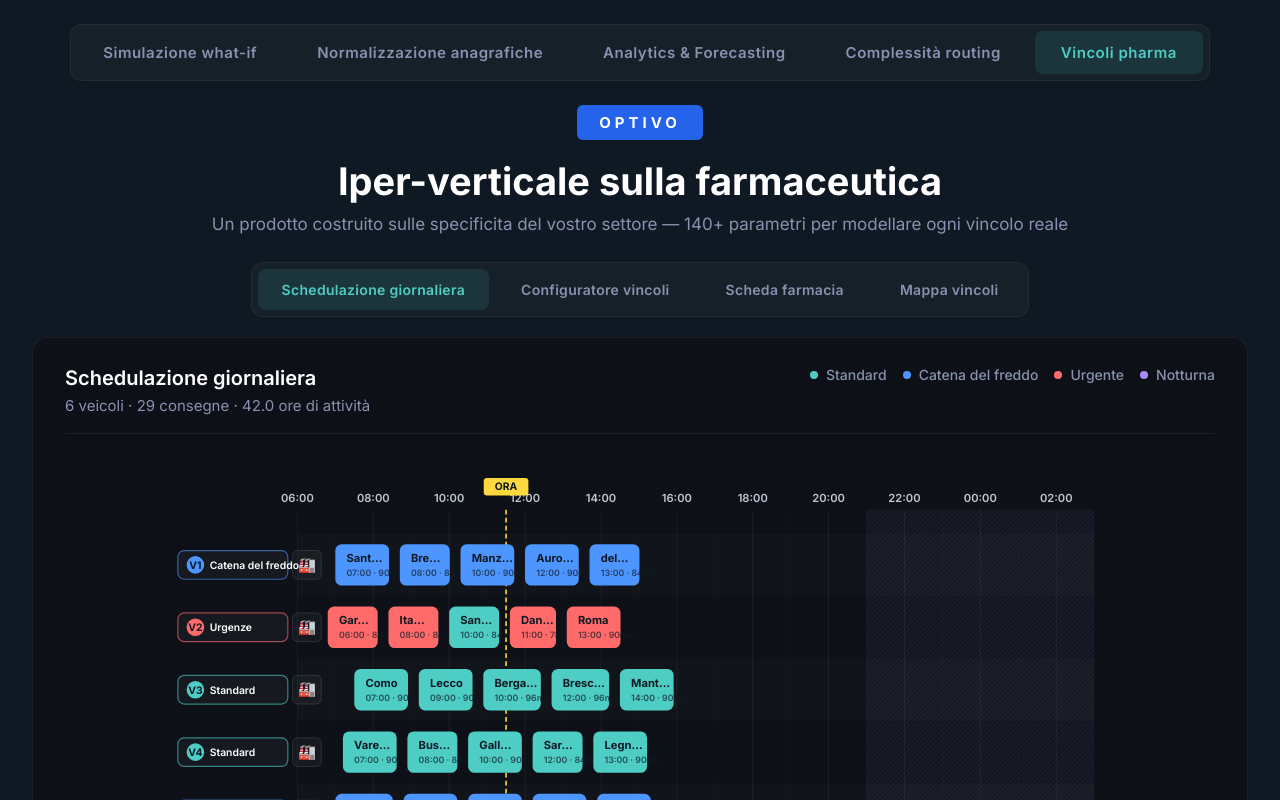
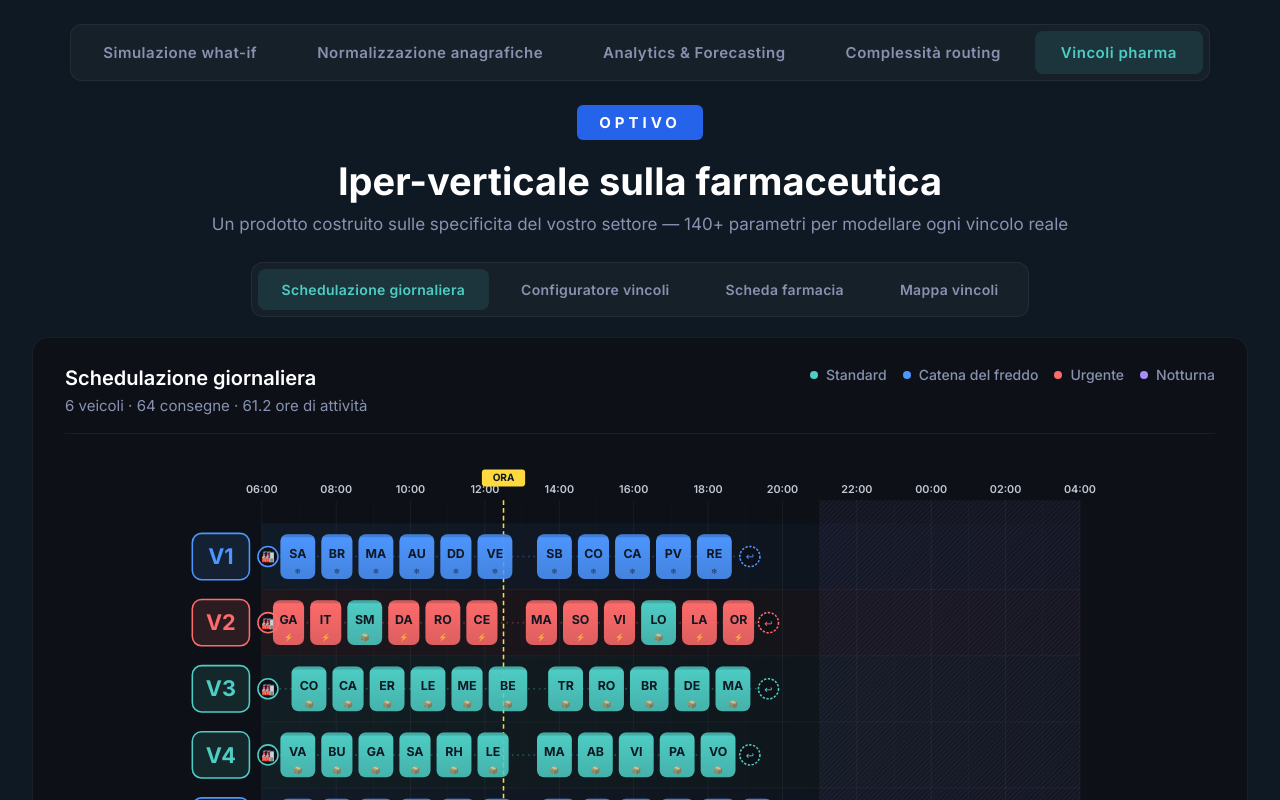
Before and after one commit to maupiredda/what-if-simulator, a React (Vite) app: page / in a window 1280 px wide. Both pictures are taken after a click on the button "Vincoli pharma". Shown: the top 800 px of the page. Built offline with nearby package versions, Linux system fonts and the light colour scheme.

Commit message:
Improve Gantt visuals: lane backgrounds, hub markers, initials chips, fuller schedule

```diff
--- a/src/PharmaVertical.jsx
+++ b/src/PharmaVertical.jsx
@@ -11,21 +11,22 @@ import {
 // ─── 1. Timeline (Gantt) ─────────────────────────────────────────
 function GanttTimeline() {
   const W = 1200
-  const H = 620
-  const padL = 170
+  const H = 640
+  const padL = 110
   const padR = 30
-  const padT = 100
-  const padB = 50
+  const padT = 90
+  const padB = 36
 
   const startHour = 6
-  const endHour = 27 // 03:00 del giorno dopo
+  const endHour = 28 // 04:00 del giorno dopo
   const hourW = (W - padL - padR) / (endHour - startHour)
   const rowH = (H - padT - padB) / ganttVehicles.length
-  const blockH = 52
-  const nowHour = 11.5 // ora corrente fittizia per l'indicatore
+  const blockH = Math.min(58, rowH * 0.78)
+  const nowHour = 12.5 // ora corrente fittizia per l'indicatore
 
   const xFor = (h) => padL + (h - startHour) * hourW
-  const yFor = (i) => padT + i * rowH + (rowH - blockH) / 2
+  const rowYCenter = (i) => padT + i * rowH + rowH / 2
+  const yFor = (i) => rowYCenter(i) - blockH / 2
 
   const formatHour = (h) => {
     const hh = Math.floor(h % 24)
@@ -38,6 +39,14 @@ function GanttTimeline() {
     (acc, v) => acc + v.deliveries.reduce((s, d) => s + d.duration, 0),
     0
   )
+
+  // Helper per estrarre le iniziali della farmacia per un mini-marker
+  const initials = (name) => {
+    const cleaned = name.replace(/^(Osp\.?|F\.?|G\.M\.?|P\.S\.?)\s*/, '')
+    const parts = cleaned.split(/[\s.]+/).filter(Boolean)
+    if (parts.length === 1) return parts[0].slice(0, 2).toUpperCase()
+    return (parts[0][0] + parts[1][0]).toUpperCase()
+  }
 
   return (
     <div className="chart-card">
@@ -62,11 +71,23 @@ function GanttTimeline() {
         <defs>
           <pattern id="diag-night" width="6" height="6" patternUnits="userSpaceOnUse">
             <rect width="6" height="6" fill="rgba(167, 139, 250, 0.04)" />
-            <line x1="0" y1="6" x2="6" y2="0" stroke="rgba(167, 139, 250, 0.12)" strokeWidth="1" />
+            <line x1="0" y1="6" x2="6" y2="0" stroke="rgba(167, 139, 250, 0.14)" strokeWidth="1" />
           </pattern>
+          {ganttVehicles.map((v, i) => (
+            <linearGradient key={`lane-${i}`} id={`lane-${i}`} x1="0" x2="1" y1="0" y2="0">
+              <stop offset="0%" stopColor={v.typeColor} stopOpacity="0.07" />
+              <stop offset="100%" stopColor={v.typeColor} stopOpacity="0.01" />
+            </linearGradient>
+          ))}
+          {Object.entries(ganttTypes).map(([key, t]) => (
+            <linearGradient key={`grad-${key}`} id={`grad-${key}`} x1="0" x2="0" y1="0" y2="1">
+              <stop offset="0%" stopColor={t.color} stopOpacity="1" />
+              <stop offset="100%" stopColor={t.color} stopOpacity="0.85" />
+            </linearGradient>
+          ))}
         </defs>
 
-        {/* Background notturno (21:00 - 06:00) */}
+        {/* Background notturno (21:00 - 06:00 next day) */}
         <rect
           x={xFor(21)}
           y={padT - 30}
@@ -106,6 +127,31 @@ function GanttTimeline() {
           )
         })}
 
+        {/* Vehicle lanes (background) */}
+        {ganttVehicles.map((veh, i) => (
+          <rect
+            key={`lane-bg-${i}`}
+            x={padL}
+            y={padT + i * rowH}
+            width={W - padL - padR}
+            height={rowH}
+            fill={`url(#lane-${i})`}
+          />
+        ))}
+
+        {/* Lane separators */}
+        {ganttVehicles.map((_, i) => (
+          <line
+            key={`sep-${i}`}
+            x1={padL}
+            x2={W - padR}
+            y1={padT + (i + 1) * rowH}
+            y2={padT + (i + 1) * rowH}
+            stroke="rgba(255,255,255,0.05)"
+            strokeWidth="1"
+          />
+        ))}
+
         {/* Linea ora corrente */}
         <line
           x1={xFor(nowHour)}
@@ -136,74 +182,60 @@ function GanttTimeline() {
           ORA
         </text>
 
-        {/* Vehicle rows */}
-        {ganttVehicles.map((veh, i) => (
+        {/* Vehicle rows content */}
+        {ganttVehicles.map((veh, i) => {
+          const cy = rowYCenter(i)
+          const firstStart = veh.deliveries[0].start
+          const lastDelivery = veh.deliveries[veh.deliveries.length - 1]
+          const lastEnd = lastDelivery.start + lastDelivery.duration
+          const hubReturn = veh.hubReturn || lastEnd
+
+          return (
             <g key={veh.id}>
-            {/* Row hover band */}
+              {/* Vehicle big number badge on the left */}
               <rect
-              x={padL}
-              y={padT + i * rowH}
-              width={W - padL - padR}
-              height={rowH}
-              fill={i % 2 === 0 ? 'rgba(255,255,255,0.015)' : 'transparent'}
-            />
-            {/* Vehicle label badge */}
-            <rect
-              x={padL - 150}
-              y={yFor(i) + (blockH - 36) / 2}
-              width="138"
-              height="36"
-              rx="8"
-              fill="rgba(255,255,255,0.04)"
+                x={20}
+                y={cy - 30}
+                width="74"
+                height="60"
+                rx="12"
+                fill={veh.typeColor}
+                fillOpacity="0.12"
                 stroke={veh.typeColor}
-              strokeWidth="1.5"
-              strokeOpacity="0.6"
-            />
-            <circle
-              cx={padL - 150 + 22}
-              cy={yFor(i) + blockH / 2}
-              r="11"
-              fill={veh.typeColor}
+                strokeWidth="2"
               />
               <text
-              x={padL - 150 + 22}
-              y={yFor(i) + blockH / 2 + 5}
-              fill="#0F1923"
-              fontSize="13"
+                x={57}
+                y={cy + 10}
+                fill={veh.typeColor}
+                fontSize="28"
                 fontWeight="800"
                 textAnchor="middle"
                 fontFamily="Inter, sans-serif"
               >
                 {veh.id}
               </text>
+
+              {/* Driving line under the blocks (start hub → last block → return) */}
+              <line
+                x1={xFor(startHour) + 16}
+                x2={xFor(hubReturn) - 4}
+                y1={cy}
+                y2={cy}
+                stroke={veh.typeColor}
+                strokeOpacity="0.35"
+                strokeWidth="2"
+                strokeDasharray="2 5"
+              />
+
+              {/* Hub start icon */}
+              <g>
+                <circle cx={xFor(startHour) + 8} cy={cy} r="13" fill="#0d1117" stroke={veh.typeColor} strokeWidth="2" />
                 <text
-              x={padL - 150 + 40}
-              y={yFor(i) + blockH / 2 + 5}
-              fill="#ffffff"
-              fontSize="13"
-              fontWeight="600"
-              fontFamily="Inter, sans-serif"
-            >
-              {veh.typeLabel}
-            </text>
-
-            {/* Hub start */}
-            <g>
-              <rect
-                x={xFor(startHour) - 6}
-                y={yFor(i) + (blockH - 36) / 2}
-                width="36"
-                height="36"
-                rx="6"
-                fill="rgba(255,255,255,0.04)"
-                stroke="rgba(255,255,255,0.15)"
-                strokeWidth="1"
-              />
-              <text
-                x={xFor(startHour) + 12}
-                y={yFor(i) + blockH / 2 + 6}
-                fill="#c0c8d4"
-                fontSize="18"
+                  x={xFor(startHour) + 8}
+                  y={cy + 5}
+                  fill={veh.typeColor}
+                  fontSize="14"
                   textAnchor="middle"
                   fontFamily="Inter, sans-serif"
                 >
@@ -211,49 +243,77 @@ function GanttTimeline() {
                 </text>
               </g>
 
+              {/* Hub return icon */}
+              <g>
+                <circle cx={xFor(hubReturn) + 6} cy={cy} r="13" fill="#0d1117" stroke={veh.typeColor} strokeWidth="2" strokeDasharray="3 2" />
+                <text
+                  x={xFor(hubReturn) + 6}
+                  y={cy + 5}
+                  fill={veh.typeColor}
+                  fontSize="13"
+                  textAnchor="middle"
+                  fontFamily="Inter, sans-serif"
+                >
+                  ↩
+                </text>
+              </g>
+
               {/* Deliveries */}
               {veh.deliveries.map((d, j) => {
                 const t = ganttTypes[d.type]
                 const x = xFor(d.start)
-              const w = d.duration * hourW
-              const maxChars = Math.max(4, Math.floor((w - 28) / 8))
-              const displayName =
-                d.name.length > maxChars ? d.name.slice(0, maxChars - 1) + '…' : d.name
+                const w = d.duration * hourW - 3
+                const ini = initials(d.name)
                 return (
                   <g key={`d-${i}-${j}`}>
+                    {/* Block */}
                     <rect
                       x={x}
                       y={yFor(i)}
-                    width={w - 4}
+                      width={w}
                       height={blockH}
-                    rx="8"
-                    fill={t.color}
+                      rx="9"
+                      fill={`url(#grad-${d.type})`}
                     />
+                    {/* Top accent stripe */}
+                    <rect
+                      x={x}
+                      y={yFor(i)}
+                      width={w}
+                      height="4"
+                      rx="2"
+                      fill="#0F1923"
+                      fillOpacity="0.18"
+                    />
+                    {/* Initials chip */}
                     <text
-                    x={x + 14}
-                    y={yFor(i) + 22}
+                      x={x + w / 2}
+                      y={yFor(i) + blockH / 2 + 2}
                       fill="#0F1923"
-                    fontSize="14"
-                    fontWeight="700"
+                      fontSize="16"
+                      fontWeight="800"
+                      textAnchor="middle"
                       fontFamily="Inter, sans-serif"
                     >
-                    {displayName}
+                      {ini}
                     </text>
+                    {/* Mini icon below initials */}
                     <text
-                    x={x + 14}
-                    y={yFor(i) + 40}
+                      x={x + w / 2}
+                      y={yFor(i) + blockH - 6}
                       fill="rgba(15, 25, 35, 0.7)"
-                    fontSize="11"
-                    fontWeight="600"
+                      fontSize="10"
+                      textAnchor="middle"
                       fontFamily="Inter, sans-serif"
                     >
-                    {formatHour(d.start)} · {Math.round(d.duration * 60)}min
+                      {t.icon}
                     </text>
                   </g>
                 )
               })}
             </g>
-        ))}
+          )
+        })}
       </svg>
     </div>
   )
--- a/src/data/pharma.js
+++ b/src/data/pharma.js
@@ -6,77 +6,119 @@
 // type: 'standard' | 'cold' | 'urgent' | 'night'
 // start in ore (es. 8.5 = 8:30), duration in ore
 
-// Durate includono tempo di consegna + tragitto al cliente successivo
+// Schedulazione completa: ogni veicolo ha 9-12 consegne per coprire l'intera giornata.
+// Ogni delivery occupa un blocco di durata variabile (consegna + tragitto al successivo).
 export const ganttVehicles = [
   {
     id: 'V1',
     typeLabel: 'Catena del freddo',
     typeColor: '#4D96FF',
+    hubReturn: 19.0,
     deliveries: [
-      { name: 'Sant Ambrogio', start: 7.0, duration: 1.5, type: 'cold' },
-      { name: 'Brera', start: 8.7, duration: 1.4, type: 'cold' },
-      { name: 'Manzoni', start: 10.3, duration: 1.5, type: 'cold' },
-      { name: 'Aurora', start: 12.0, duration: 1.5, type: 'cold' },
-      { name: 'del Duomo', start: 13.7, duration: 1.4, type: 'cold' },
+      { name: 'Sant Ambrogio', start: 6.5, duration: 1.0, type: 'cold' },
+      { name: 'Brera', start: 7.6, duration: 0.9, type: 'cold' },
+      { name: 'Manzoni', start: 8.6, duration: 1.0, type: 'cold' },
+      { name: 'Aurora', start: 9.7, duration: 1.0, type: 'cold' },
+      { name: 'del Duomo', start: 10.8, duration: 0.9, type: 'cold' },
+      { name: 'Verdi', start: 11.8, duration: 1.0, type: 'cold' },
+      { name: 'San Babila', start: 13.4, duration: 1.0, type: 'cold' },
+      { name: 'Cordusio', start: 14.5, duration: 0.9, type: 'cold' },
+      { name: 'Cadorna', start: 15.5, duration: 1.0, type: 'cold' },
+      { name: 'Porta Venezia', start: 16.6, duration: 1.0, type: 'cold' },
+      { name: 'Repubblica', start: 17.7, duration: 1.0, type: 'cold' },
     ],
   },
   {
     id: 'V2',
     typeLabel: 'Urgenze',
     typeColor: '#FF6B6B',
+    hubReturn: 19.5,
     deliveries: [
-      { name: 'Garibaldi', start: 6.8, duration: 1.4, type: 'urgent' },
-      { name: 'Italia', start: 8.4, duration: 1.4, type: 'urgent' },
-      { name: 'San Marco', start: 10.0, duration: 1.4, type: 'standard' },
-      { name: 'Dante', start: 11.6, duration: 1.3, type: 'urgent' },
-      { name: 'Roma', start: 13.1, duration: 1.5, type: 'urgent' },
+      { name: 'Garibaldi', start: 6.3, duration: 0.9, type: 'urgent' },
+      { name: 'Italia', start: 7.3, duration: 0.9, type: 'urgent' },
+      { name: 'San Marco', start: 8.3, duration: 1.0, type: 'standard' },
+      { name: 'Dante', start: 9.4, duration: 0.9, type: 'urgent' },
+      { name: 'Roma', start: 10.4, duration: 1.0, type: 'urgent' },
+      { name: 'Centrale', start: 11.5, duration: 0.9, type: 'urgent' },
+      { name: 'Magenta', start: 13.1, duration: 0.9, type: 'urgent' },
+      { name: 'Solferino', start: 14.1, duration: 1.0, type: 'urgent' },
+      { name: 'Vittoria', start: 15.2, duration: 0.9, type: 'urgent' },
+      { name: 'Loreto', start: 16.2, duration: 1.0, type: 'standard' },
+      { name: 'Lambrate', start: 17.3, duration: 1.0, type: 'urgent' },
+      { name: 'Forlanini', start: 18.4, duration: 0.9, type: 'urgent' },
     ],
   },
   {
     id: 'V3',
     typeLabel: 'Standard',
     typeColor: '#4ECDC4',
+    hubReturn: 19.5,
     deliveries: [
-      { name: 'Como', start: 7.5, duration: 1.5, type: 'standard' },
-      { name: 'Lecco', start: 9.2, duration: 1.5, type: 'standard' },
-      { name: 'Bergamo', start: 10.9, duration: 1.6, type: 'standard' },
-      { name: 'Brescia', start: 12.7, duration: 1.6, type: 'standard' },
-      { name: 'Mantova', start: 14.5, duration: 1.5, type: 'standard' },
+      { name: 'Como', start: 6.8, duration: 1.0, type: 'standard' },
+      { name: 'Cantu', start: 7.9, duration: 0.9, type: 'standard' },
+      { name: 'Erba', start: 8.9, duration: 1.0, type: 'standard' },
+      { name: 'Lecco', start: 10.0, duration: 1.0, type: 'standard' },
+      { name: 'Merate', start: 11.1, duration: 0.9, type: 'standard' },
+      { name: 'Bergamo', start: 12.1, duration: 1.1, type: 'standard' },
+      { name: 'Treviglio', start: 13.7, duration: 1.0, type: 'standard' },
+      { name: 'Romano', start: 14.8, duration: 1.0, type: 'standard' },
+      { name: 'Brescia', start: 15.9, duration: 1.1, type: 'standard' },
+      { name: 'Desenzano', start: 17.1, duration: 1.0, type: 'standard' },
+      { name: 'Mantova', start: 18.2, duration: 1.0, type: 'standard' },
     ],
   },
   {
     id: 'V4',
     typeLabel: 'Standard',
     typeColor: '#4ECDC4',
+    hubReturn: 19.0,
     deliveries: [
-      { name: 'Varese', start: 7.2, duration: 1.5, type: 'standard' },
-      { name: 'Busto', start: 8.9, duration: 1.4, type: 'standard' },
-      { name: 'Gallarate', start: 10.5, duration: 1.5, type: 'standard' },
-      { name: 'Saronno', start: 12.2, duration: 1.4, type: 'standard' },
-      { name: 'Legnano', start: 13.8, duration: 1.5, type: 'standard' },
+      { name: 'Varese', start: 6.5, duration: 1.0, type: 'standard' },
+      { name: 'Busto', start: 7.6, duration: 0.9, type: 'standard' },
+      { name: 'Gallarate', start: 8.6, duration: 1.0, type: 'standard' },
+      { name: 'Saronno', start: 9.7, duration: 0.9, type: 'standard' },
+      { name: 'Rho', start: 10.7, duration: 1.0, type: 'standard' },
+      { name: 'Legnano', start: 11.8, duration: 0.9, type: 'standard' },
+      { name: 'Magenta', start: 13.4, duration: 1.0, type: 'standard' },
+      { name: 'Abbiategrasso', start: 14.5, duration: 1.0, type: 'standard' },
+      { name: 'Vigevano', start: 15.6, duration: 1.0, type: 'standard' },
+      { name: 'Pavia', start: 16.7, duration: 1.0, type: 'standard' },
+      { name: 'Voghera', start: 17.8, duration: 1.0, type: 'standard' },
     ],
   },
   {
     id: 'V5',
     typeLabel: 'Catena del freddo',
     typeColor: '#4D96FF',
+    hubReturn: 19.5,
     deliveries: [
-      { name: 'Genova', start: 7.0, duration: 1.6, type: 'cold' },
-      { name: 'Savona', start: 8.8, duration: 1.5, type: 'cold' },
-      { name: 'La Spezia', start: 10.5, duration: 1.5, type: 'cold' },
-      { name: 'Sanremo', start: 12.2, duration: 1.5, type: 'cold' },
-      { name: 'Imperia', start: 13.9, duration: 1.5, type: 'cold' },
+      { name: 'Genova', start: 6.5, duration: 1.0, type: 'cold' },
+      { name: 'Sestri', start: 7.6, duration: 0.9, type: 'cold' },
+      { name: 'Pegli', start: 8.6, duration: 1.0, type: 'cold' },
+      { name: 'Voltri', start: 9.7, duration: 1.0, type: 'cold' },
+      { name: 'Savona', start: 10.8, duration: 1.0, type: 'cold' },
+      { name: 'Albenga', start: 11.9, duration: 0.9, type: 'cold' },
+      { name: 'La Spezia', start: 13.5, duration: 1.0, type: 'cold' },
+      { name: 'Lerici', start: 14.6, duration: 0.9, type: 'cold' },
+      { name: 'Sarzana', start: 15.6, duration: 1.0, type: 'cold' },
+      { name: 'Sanremo', start: 16.7, duration: 1.0, type: 'cold' },
+      { name: 'Imperia', start: 17.8, duration: 1.0, type: 'cold' },
+      { name: 'Ventimiglia', start: 18.9, duration: 0.9, type: 'cold' },
     ],
   },
   {
     id: 'V6',
     typeLabel: 'Notturna',
     typeColor: '#A78BFA',
+    hubReturn: 27.5,
     deliveries: [
-      { name: 'Osp. Niguarda', start: 21.0, duration: 1.4, type: 'night' },
-      { name: 'Osp. S. Raffaele', start: 22.6, duration: 1.3, type: 'night' },
-      { name: 'P.S. Centrale', start: 24.1, duration: 1.2, type: 'night' },
-      { name: 'G.M. Sud', start: 25.5, duration: 1.2, type: 'night' },
+      { name: 'Osp. Niguarda', start: 21.0, duration: 1.0, type: 'night' },
+      { name: 'Osp. S. Raffaele', start: 22.1, duration: 0.9, type: 'night' },
+      { name: 'Osp. Policlinico', start: 23.1, duration: 1.0, type: 'night' },
+      { name: 'P.S. Centrale', start: 24.2, duration: 0.9, type: 'night' },
+      { name: 'P.S. Nord', start: 25.2, duration: 0.9, type: 'night' },
+      { name: 'G.M. Nord', start: 26.2, duration: 0.6, type: 'night' },
+      { name: 'G.M. Sud', start: 26.9, duration: 0.6, type: 'night' },
     ],
   },
 ]
```
Also changed, not shown: 3 other files (tests, documents, lock files or other folders). Lines whose indentation alone changed are shown as unchanged.
